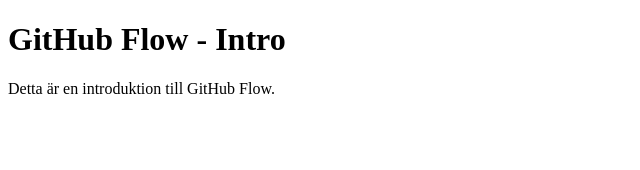
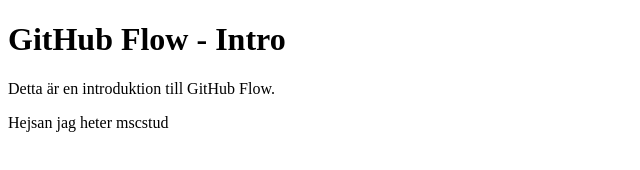
Before and after one commit to mattische/testghf, a plain HTML site: page index.html in a window 1280 px wide. Shown: the whole page, without its empty margins (0-640 px from the left). Drawn offline with Linux system fonts and the light colour scheme.

Commit message:
Added my name under first paragraph

```diff
--- a/index.html
+++ b/index.html
@@ -8,5 +8,7 @@
 <body>
 <h1>GitHub Flow - Intro</h1>
 <p>Detta är en introduktion till GitHub Flow.</p>
+
+<p>Hejsan jag heter mscstud</p>
 </body>
 </html>
```
